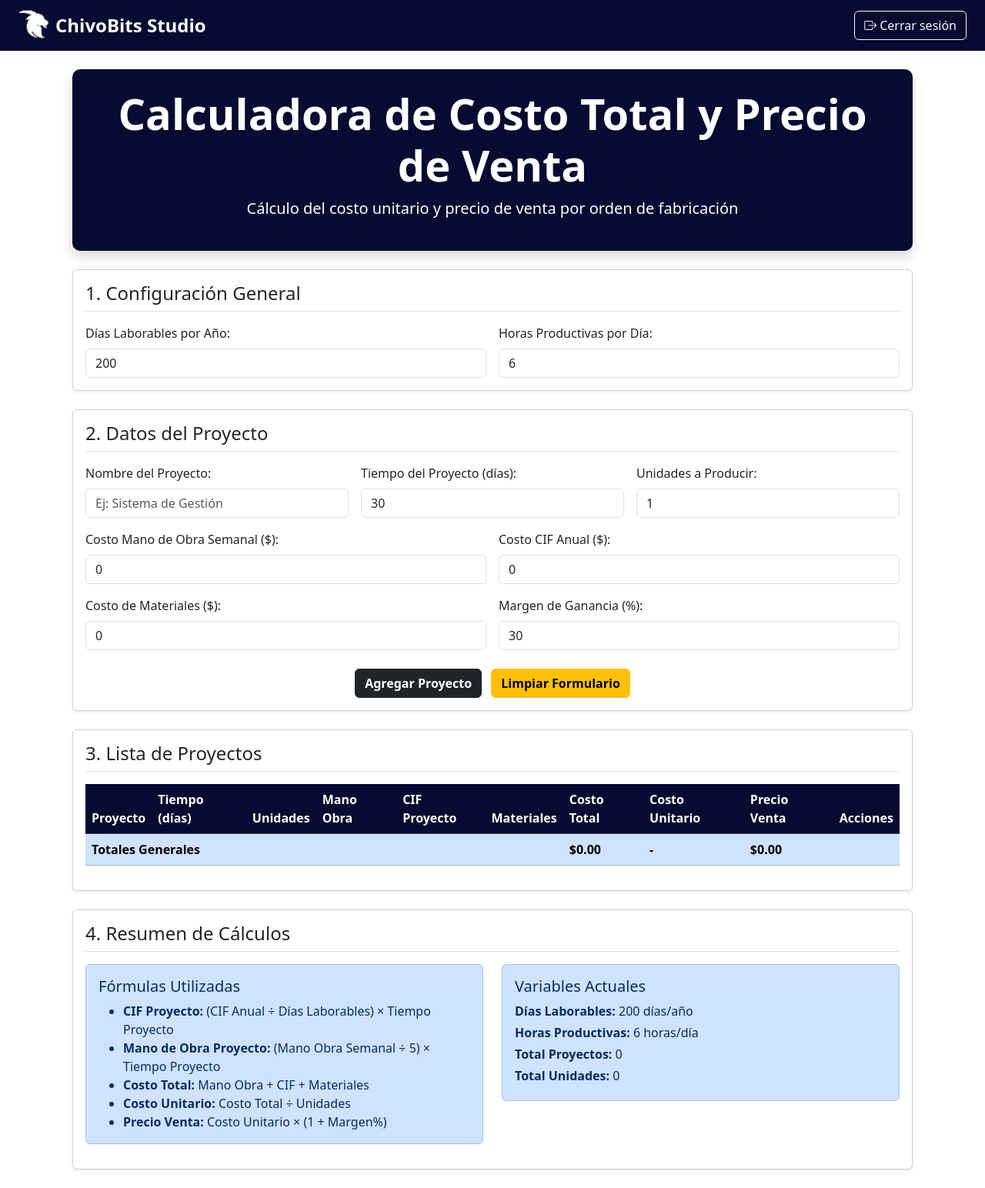
After one commit to AndresMarinero/fiatech, a Django app: page /costo-total/ in a window 1280 px wide. The commit adds this page. Shown: the whole page at 77% size. Run offline with Django 5.2, Linux system fonts and the light colour scheme; some libraries are stand-ins or nearby versions.

Commit message:
costosss

```diff
--- /dev/null
+++ b/django_proyecto/ChivoBits_app/templates/Costos/costoTotal.html
@@ -0,0 +1,346 @@
+{% extends 'base.html' %}
+{% load static %}
+
+{% block title %}Calculadora de Costo Total y Precio de Venta{% endblock %}
+
+{% block content %}
+<style>
+    .bg-pepe{
+        background-color: #050B31;
+        color: #ffffff;              /* text-white */
+        text-align: center;          /* text-center */
+        border-radius: 0.25rem;      /* rounded */
+        margin-bottom: 1.5rem;       /* mb-4 */
+        padding: 1.5rem;             /* p-4 */
+        box-shadow: 0 .5rem 1rem rgba(0, 0, 0, .15); /* shadow */
+        border-radius: 10px;
+    }
+</style>
+<div class="container">
+    <header class="bg-pepe">
+        <h1 class="display-4 fw-bold">Calculadora de Costo Total y Precio de Venta</h1>
+        <p class="lead">Cálculo del costo unitario y precio de venta por orden de fabricación</p>
+    </header>
+
+    <!-- Sección 1: Configuración General -->
+    <div class="card mb-4 shadow-sm">
+        <div class="card-body">
+            <h2 class="card-title h4 border-bottom pb-2 mb-3">1. Configuración General</h2>
+
+            <div class="row g-3">
+                <div class="col-md-6">
+                    <label for="dias-laborables" class="form-label">Días Laborables por Año:</label>
+                    <input type="number" id="dias-laborables" class="form-control" min="1" max="365" value="200">
+                </div>
+                <div class="col-md-6">
+                    <label for="horas-productivas" class="form-label">Horas Productivas por Día:</label>
+                    <input type="number" id="horas-productivas" class="form-control" min="1" max="24" value="6" step="0.5">
+                </div>
+            </div>
+        </div>
+    </div>
+
+    <!-- Sección 2: Datos del Proyecto -->
+    <div class="card mb-4 shadow-sm">
+        <div class="card-body">
+            <h2 class="card-title h4 border-bottom pb-2 mb-3">2. Datos del Proyecto</h2>
+
+            <div class="row g-3 mb-4">
+                <div class="col-md-4">
+                    <label for="proyecto-nombre" class="form-label">Nombre del Proyecto:</label>
+                    <input type="text" id="proyecto-nombre" class="form-control" placeholder="Ej: Sistema de Gestión">
+                </div>
+                <div class="col-md-4">
+                    <label for="tiempo-proyecto" class="form-label">Tiempo del Proyecto (días):</label>
+                    <input type="number" id="tiempo-proyecto" class="form-control" min="1" value="30">
+                </div>
+                <div class="col-md-4">
+                    <label for="unidades-producir" class="form-label">Unidades a Producir:</label>
+                    <input type="number" id="unidades-producir" class="form-control" min="1" value="1">
+                </div>
+                <div class="col-md-6">
+                    <label for="costo-mano-obra" class="form-label">Costo Mano de Obra Semanal ($):</label>
+                    <input type="number" id="costo-mano-obra" class="form-control" min="0" step="0.01" value="0">
+                </div>
+                <div class="col-md-6">
+                    <label for="costo-cif-anual" class="form-label">Costo CIF Anual ($):</label>
+                    <input type="number" id="costo-cif-anual" class="form-control" min="0" step="0.01" value="0">
+                </div>
+                <div class="col-md-6">
+                    <label for="costo-materiales" class="form-label">Costo de Materiales ($):</label>
+                    <input type="number" id="costo-materiales" class="form-control" min="0" step="0.01" value="0">
+                </div>
+                <div class="col-md-6">
+                    <label for="margen-ganancia" class="form-label">Margen de Ganancia (%):</label>
+                    <input type="number" id="margen-ganancia" class="form-control" min="0" max="100" value="30">
+                </div>
+            </div>
+
+            <div class="text-center">
+                <button class="btn btn-dark fw-bold me-2" id="agregar-proyecto-btn">Agregar Proyecto</button>
+                <button class="btn btn-warning fw-bold" id="limpiar-formulario-btn">Limpiar Formulario</button>
+            </div>
+        </div>
+    </div>
+
+    <!-- Sección 3: Lista de Proyectos -->
+    <div class="card mb-4 shadow-sm">
+        <div class="card-body">
+            <h2 class="card-title h4 border-bottom pb-2 mb-3">3. Lista de Proyectos</h2>
+
+            <div class="table-responsive">
+                <table class="table table-striped table-hover" id="proyectos-table">
+                    <thead class="table-dark">
+                        <tr>
+                            <th>Proyecto</th>
+                            <th>Tiempo (días)</th>
+                            <th>Unidades</th>
+                            <th>Mano Obra</th>
+                            <th>CIF Proyecto</th>
+                            <th>Materiales</th>
+                            <th>Costo Total</th>
+                            <th>Costo Unitario</th>
+                            <th>Precio Venta</th>
+                            <th>Acciones</th>
+                        </tr>
+                    </thead>
+                    <tbody id="proyectos-list">
+                        <!-- Los proyectos se agregarán aquí dinámicamente -->
+                    </tbody>
+                    <tfoot>
+                        <tr class="table-primary fw-bold">
+                            <td colspan="6">Totales Generales</td>
+                            <td id="total-costo-total">$0.00</td>
+                            <td>-</td>
+                            <td id="total-precio-venta">$0.00</td>
+                            <td></td>
+                        </tr>
+                    </tfoot>
+                </table>
+            </div>
+        </div>
+    </div>
+
+    <!-- Sección 4: Resumen de Cálculos -->
+    <div class="card mb-4 shadow-sm">
+        <div class="card-body">
+            <h2 class="card-title h4 border-bottom pb-2 mb-3">4. Resumen de Cálculos</h2>
+
+            <div class="row">
+                <div class="col-md-6">
+                    <div class="alert alert-primary">
+                        <h5 class="alert-heading">Fórmulas Utilizadas</h5>
+                        <ul class="mb-0">
+                            <li><strong>CIF Proyecto:</strong> (CIF Anual ÷ Días Laborables) × Tiempo Proyecto</li>
+                            <li><strong>Mano de Obra Proyecto:</strong> (Mano Obra Semanal ÷ 5) × Tiempo Proyecto</li>
+                            <li><strong>Costo Total:</strong> Mano Obra + CIF + Materiales</li>
+                            <li><strong>Costo Unitario:</strong> Costo Total ÷ Unidades</li>
+                            <li><strong>Precio Venta:</strong> Costo Unitario × (1 + Margen%)</li>
+                        </ul>
+                    </div>
+                </div>
+                <div class="col-md-6">
+                    <div class="alert alert-primary">
+                        <h5 class="alert-heading">Variables Actuales</h5>
+                        <div class="mb-1"><strong>Días Laborables:</strong> <span id="resumen-dias">200</span> días/año</div>
+                        <div class="mb-1"><strong>Horas Productivas:</strong> <span id="resumen-horas">6</span> horas/día</div>
+                        <div class="mb-1"><strong>Total Proyectos:</strong> <span id="resumen-proyectos">0</span></div>
+                        <div class="mb-1"><strong>Total Unidades:</strong> <span id="resumen-unidades">0</span></div>
+                    </div>
+                </div>
+            </div>
+        </div>
+    </div>
+</div>
+{% endblock %}
+
+{% block footer_scripts %}
+<script>
+    // Array para almacenar los proyectos
+    let proyectos = [];
+
+    // Elementos del DOM
+    const proyectosList = document.getElementById('proyectos-list');
+    const agregarProyectoBtn = document.getElementById('agregar-proyecto-btn');
+    const limpiarFormularioBtn = document.getElementById('limpiar-formulario-btn');
+    const diasLaborablesInput = document.getElementById('dias-laborables');
+    const horasProductivasInput = document.getElementById('horas-productivas');
+
+    // Función para agregar proyecto
+    function agregarProyecto() {
+        const nombre = document.getElementById('proyecto-nombre').value.trim();
+        const tiempo = parseInt(document.getElementById('tiempo-proyecto').value) || 0;
+        const unidades = parseInt(document.getElementById('unidades-producir').value) || 1;
+        const costoManoObra = parseFloat(document.getElementById('costo-mano-obra').value) || 0;
+        const costoCIFAnual = parseFloat(document.getElementById('costo-cif-anual').value) || 0;
+        const costoMateriales = parseFloat(document.getElementById('costo-materiales').value) || 0;
+        const margenGanancia = parseFloat(document.getElementById('margen-ganancia').value) || 0;
+        const diasLaborables = parseInt(diasLaborablesInput.value) || 200;
+
+        if (!nombre) {
+            alert('Por favor ingrese el nombre del proyecto');
+            return;
+        }
+
+        if (tiempo <= 0) {
+            alert('El tiempo del proyecto debe ser mayor a 0');
+            return;
+        }
+
+        if (unidades <= 0) {
+            alert('Las unidades a producir deben ser mayor a 0');
+            return;
+        }
+
+        // Calcular costos
+        const calculos = calcularCostosProyecto(tiempo, unidades, costoManoObra, costoCIFAnual, costoMateriales, margenGanancia, diasLaborables);
+
+        const proyecto = {
+            id: Date.now(),
+            nombre,
+            tiempo,
+            unidades,
+            costoManoObra,
+            costoCIFAnual,
+            costoMateriales,
+            margenGanancia,
+            ...calculos
+        };
+
+        proyectos.push(proyecto);
+        actualizarTablaProyectos();
+        limpiarFormulario();
+        actualizarResumen();
+    }
+
+    // Función para calcular los costos del proyecto
+    function calcularCostosProyecto(tiempo, unidades, costoManoObra, costoCIFAnual, costoMateriales, margenGanancia, diasLaborables) {
+        // Calcular CIF del proyecto (regla de tres)
+        const cifProyecto = (costoCIFAnual / diasLaborables) * tiempo;
+
+        // Calcular Mano de Obra del proyecto (semanal a días)
+        const manoObraProyecto = (costoManoObra / 5) * tiempo;
+
+        // Calcular costo total
+        const costoTOTAL = manoObraProyecto + cifProyecto + costoMateriales;
+
+        // Calcular costo unitario
+        const costoUnitario = costoTOTAL / unidades;
+
+        // Calcular precio de venta
+        const precioVenta = costoUnitario * (1 + (margenGanancia / 100));
+
+        return {
+            cifProyecto,
+            manoObraProyecto,
+            costoTOTAL,
+            costoUnitario,
+            precioVenta
+        };
+    }
+
+    // Función para actualizar la tabla de proyectos
+    function actualizarTablaProyectos() {
+        proyectosList.innerHTML = '';
+        let totalCostoTotal = 0;
+        let totalPrecioVenta = 0;
+        let totalUnidades = 0;
+
+        proyectos.forEach(proyecto => {
+            totalCostoTotal += proyecto.costoTOTAL;
+            totalPrecioVenta += proyecto.precioVenta * proyecto.unidades;
+            totalUnidades += proyecto.unidades;
+
+            const row = document.createElement('tr');
+            row.innerHTML = `
+                <td>${proyecto.nombre}</td>
+                <td>${proyecto.tiempo}</td>
+                <td>${proyecto.unidades}</td>
+                <td>$${proyecto.manoObraProyecto.toFixed(2)}</td>
+                <td>$${proyecto.cifProyecto.toFixed(2)}</td>
+                <td>$${proyecto.costoMateriales.toFixed(2)}</td>
+                <td>$${proyecto.costoTOTAL.toFixed(2)}</td>
+                <td>$${proyecto.costoUnitario.toFixed(2)}</td>
+                <td>$${proyecto.precioVenta.toFixed(2)}</td>
+                <td>
+                    <button class="btn btn-danger btn-sm" onclick="eliminarProyecto(${proyecto.id})">Eliminar</button>
+                </td>
+            `;
+            proyectosList.appendChild(row);
+        });
+
+        // Actualizar totales
+        document.getElementById('total-costo-total').textContent = `$${totalCostoTotal.toFixed(2)}`;
+        document.getElementById('total-precio-venta').textContent = `$${totalPrecioVenta.toFixed(2)}`;
+    }
+
+    // Función para eliminar un proyecto
+    function eliminarProyecto(proyectoId) {
+        proyectos = proyectos.filter(proyecto => proyecto.id !== proyectoId);
+        actualizarTablaProyectos();
+        actualizarResumen();
+    }
+
+    // Función para limpiar el formulario
+    function limpiarFormulario() {
+        document.getElementById('proyecto-nombre').value = '';
+        document.getElementById('tiempo-proyecto').value = '30';
+        document.getElementById('unidades-producir').value = '1';
+        document.getElementById('costo-mano-obra').value = '0';
+        document.getElementById('costo-cif-anual').value = '0';
+        document.getElementById('costo-materiales').value = '0';
+        document.getElementById('margen-ganancia').value = '30';
+    }
+
+    // Función para actualizar el resumen
+    function actualizarResumen() {
+        document.getElementById('resumen-dias').textContent = diasLaborablesInput.value;
+        document.getElementById('resumen-horas').textContent = horasProductivasInput.value;
+        document.getElementById('resumen-proyectos').textContent = proyectos.length;
+
+        const totalUnidades = proyectos.reduce((total, proyecto) => total + proyecto.unidades, 0);
+        document.getElementById('resumen-unidades').textContent = totalUnidades;
+    }
+
+    // Función para recalcular todos los proyectos cuando cambien los días laborables
+    function recalcularTodosProyectos() {
+        const diasLaborables = parseInt(diasLaborablesInput.value) || 200;
+
+        proyectos.forEach(proyecto => {
+            const calculos = calcularCostosProyecto(
+                proyecto.tiempo,
+                proyecto.unidades,
+                proyecto.costoManoObra,
+                proyecto.costoCIFAnual,
+                proyecto.costoMateriales,
+                proyecto.margenGanancia,
+                diasLaborables
+            );
+
+            // Actualizar el proyecto con los nuevos cálculos
+            Object.assign(proyecto, calculos);
+        });
+
+        actualizarTablaProyectos();
+        actualizarResumen();
+    }
+
+    // Event Listeners
+    agregarProyectoBtn.addEventListener('click', agregarProyecto);
+    limpiarFormularioBtn.addEventListener('click', limpiarFormulario);
+
+    // Recalcular cuando cambien los días laborables u horas productivas
+    diasLaborablesInput.addEventListener('change', recalcularTodosProyectos);
+    horasProductivasInput.addEventListener('change', actualizarResumen);
+
+    // Permitir agregar proyecto con Enter
+    document.getElementById('proyecto-nombre').addEventListener('keypress', function(e) {
+        if (e.key === 'Enter') {
+            agregarProyecto();
+        }
+    });
+
+    // Inicializar el resumen
+    actualizarResumen();
+</script>
+{% endblock %}
--- a/django_proyecto/ChivoBits_app/urls/costos.py
+++ b/django_proyecto/ChivoBits_app/urls/costos.py
@@ -4,7 +4,7 @@ from ChivoBits_app.views import costos
 urlpatterns = [
     path('costo/', costos.costo, name='costo'),
     path('ucp/', costos.ucp, name='ucp'),
-    path('CDM/', costos.CDM, name='CDM'),
     path('cif/', costos.cif, name='cif'),
     path('cmo/', costos.cmo, name='cmo'),
+    path('costo-total/', costos.costo_total, name='costo_total'),
 ]
--- a/django_proyecto/ChivoBits_app/views/costos.py
+++ b/django_proyecto/ChivoBits_app/views/costos.py
@@ -5,9 +5,9 @@ def costo(request):
     return render(request, 'Costos/costo.html')
 def ucp(request):
     return render(request, 'costos/UCP.html')
-def CDM(request):
-    return render(request, 'costos/CDM.html')
 def cif(request):
     return render(request, 'costos/CIF.html')
 def cmo(request):
     return render(request, 'costos/CMO.html')
+def costo_total(request):
+    return render(request, 'costos/costoTotal.html')
```
Also changed, not shown: django_proyecto/ChivoBits_app/templates/Costos/CDM.html (deleted, +0 -165 lines), django_proyecto/ChivoBits_app/templates/Costos/CMO.html (+6 -6 lines), django_proyecto/ChivoBits_app/templates/Costos/UCP.html (+7 -6 lines), django_proyecto/ChivoBits_app/templates/Costos/costo.html (+16 -15 lines).
